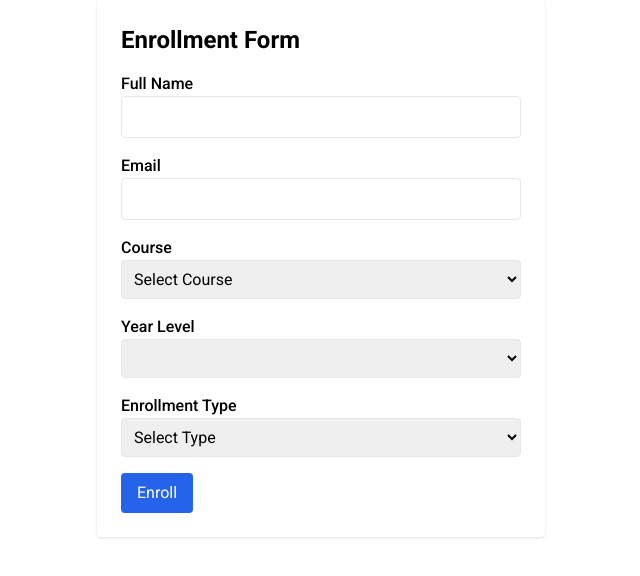
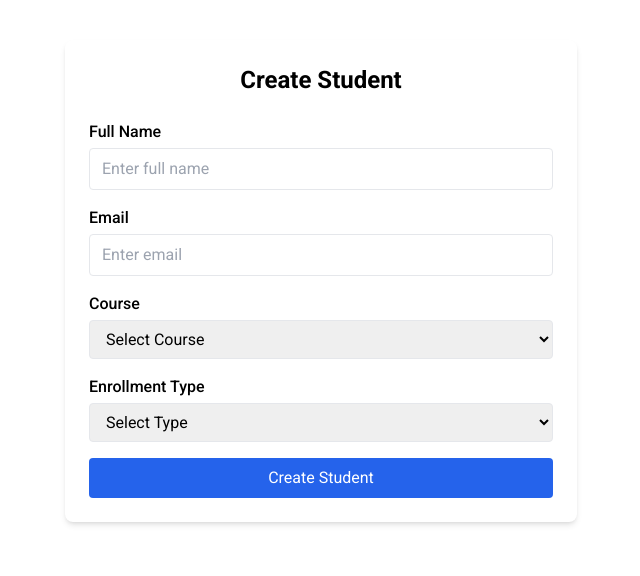
Before and after one commit to Ralphwasnotfound/Capstone, a Vue app: page /student-enrollment in a window 1280 px wide. Shown: the top 576 px of the page, without its empty margins (319-959 px from the left). Built offline with nearby package versions, Linux system fonts and the light colour scheme; no server answers.

Commit message:
enrollments again

```diff
--- a/src/App.vue
+++ b/src/App.vue
@@ -56,6 +56,7 @@ export default{
         '/dashboard/admin/reports',
         // STUDENT ENROLLMENT PAGE
         '/student-enrollment',
+        '/student-enrollment/student',
         '/admin/enrollments',
         // APPROVAL PAGE
         '/admin/approval/teachers',
--- /dev/null
+++ b/src/components/Forms/Enrollment/CreateStudentForm.vue
@@ -0,0 +1,151 @@
+<template>
+  <div class="max-w-lg mx-auto mt-10 p-6 bg-white rounded-lg shadow-md">
+    <h2 class="text-2xl font-bold mb-6 text-center">Create Student</h2>
+
+    <form @submit.prevent="handleSubmit" class="space-y-4">
+      <!-- Full Name -->
+      <div>
+        <label for="fullName" class="block font-medium mb-1">Full Name</label>
+        <input
+          v-model="form.full_name"
+          type="text"
+          id="fullName"
+          class="w-full border rounded px-3 py-2 focus:outline-none focus:ring-2 focus:ring-blue-400"
+          placeholder="Enter full name"
+          required
+        />
+      </div>
+
+      <!-- Email -->
+      <div>
+        <label for="email" class="block font-medium mb-1">Email</label>
+        <input
+          v-model="form.email"
+          type="email"
+          id="email"
+          class="w-full border rounded px-3 py-2 focus:outline-none focus:ring-2 focus:ring-blue-400"
+          placeholder="Enter email"
+          required
+        />
+      </div>
+
+      <!-- Course -->
+      <div>
+        <label for="course" class="block font-medium mb-1">Course</label>
+        <select
+          v-model="form.course_id"
+          id="course"
+          class="w-full border rounded px-3 py-2 focus:outline-none focus:ring-2 focus:ring-blue-400"
+          required
+        >
+          <option value="" disabled>Select Course</option>
+          <option value="1">BSIT</option>
+          <option value="2">BSBA</option>
+          <option value="3">BSCRIM</option>
+        </select>
+      </div>
+
+      <!-- Enrollment Type -->
+      <div>
+        <label for="enrollmentType" class="block font-medium mb-1">Enrollment Type</label>
+        <select
+          v-model="form.enrollment_type"
+          id="enrollmentType"
+          class="w-full border rounded px-3 py-2 focus:outline-none focus:ring-2 focus:ring-blue-400"
+          required
+        >
+          <option value="" disabled>Select Type</option>
+          <option value="Freshmen">Freshmen</option>
+          <option value="Old">Old Student</option>
+          <option value="Transferee">Transferee</option>
+          <option value="Shifty">Shifty</option>
+        </select>
+      </div>
+
+      <!-- Submit Button -->
+      <button
+        type="submit"
+        class="w-full bg-blue-600 text-white py-2 rounded hover:bg-blue-700 transition-colors"
+      >
+        Create Student
+      </button>
+    </form>
+  </div>
+</template>
+
+<script>
+import axios from 'axios';
+
+export default {
+  data() {
+    return {
+      form: {
+        full_name: '',
+        email: '',
+        course_id: '',
+        enrollment_type: ''
+      },
+      loading: false
+    };
+  },
+  methods: {
+    async handleSubmit() {
+      if (this.loading) return;
+      this.loading = true;
+
+      try {
+        // 1️⃣ Create student
+        const createResp = await axios.post(
+          'http://localhost:3000/students/create',
+          { ...this.form, course_id: Number(this.form.course_id) },
+          { headers: { Authorization: `Bearer ${localStorage.getItem('token')}` } }
+        );
+
+        if (!createResp.data.success) {
+          alert('Failed to create student: ' + (createResp.data.error || 'Unknown error'));
+          this.loading = false;
+          return;
+        }
+
+        const schoolId = createResp.data.school_id;
+
+        // 2️⃣ Fetch active semester
+        const semesterResp = await axios.get('http://localhost:3000/academic-years/active', {
+          headers: { Authorization: `Bearer ${localStorage.getItem('token')}` }
+        });
+
+        const semester = semesterResp.data.data?.semester || '1st';
+
+        // 3️⃣ Reset form and redirect
+        this.resetForm();
+
+        setTimeout(() => {
+            this.$router.push({
+                path: '/student-enrollment/student',
+                query: { schoolId, semester }
+            });
+        },)
+
+
+      } catch (err) {
+        console.error('Error creating student:', err.response?.data || err);
+        alert('Error creating student');
+      } finally {
+        this.loading = false;
+      }
+    },
+    resetForm() {
+      this.form = {
+        full_name: '',
+        email: '',
+        course_id: '',
+        enrollment_type: ''
+      };
+    }
+  }
+};
+</script>
+
+<style scoped>
+/* Optional additional styling */
+</style>
--- a/src/components/Forms/Enrollment/EnrollmentForm.vue
+++ b/src/components/Forms/Enrollment/EnrollmentForm.vue
@@ -2,33 +2,28 @@
   <form @submit.prevent="handleSubmit" class="max-w-md mx-auto p-6 bg-white rounded shadow space-y-4">
     <h2 class="text-2xl font-bold mb-4">Enrollment Form</h2>
 
-    <!-- FULLNAME -->
+    <!-- Full Name -->
     <div>
-      <label for="fullName" class="block font-medium">Full Name</label>
-      <input v-model="form.full_name" id="fullName" type="text" class="border rounded p-2 w-full" required>
+      <label class="block font-medium">Full Name</label>
+      <input type="text" :value="student?.full_name" class="border rounded p-2 w-full" readonly />
     </div>
 
     <!-- Email -->
     <div>
-      <label for="email" class="block font-medium">Email</label>
-      <input v-model="form.email" id="email" type="email" class="border rounded p-2 w-full" required>
+      <label class="block font-medium">Email</label>
+      <input type="email" :value="student?.email" class="border rounded p-2 w-full" readonly />
     </div>
 
-    <!-- Course Picker -->
+    <!-- Course -->
     <div>
-      <label for="course" class="block font-medium">Course</label>
-      <select v-model="form.course_id" id="course" class="border rounded p-2 w-full" required>
-        <option disabled value="">Select Course</option>
-        <option value="1">BSIT</option>
-        <option value="2">BSBA</option>
-        <option value="3">BSCRIM</option>
-      </select>
+      <label class="block font-medium">Course</label>
+      <input type="text" :value="student?.course_name" class="border rounded p-2 w-full" readonly />
     </div>
 
     <!-- Year Level -->
     <div>
-      <label for="year" class="block font-medium">Year Level</label>
-      <select v-model="form.year_level" id="year" class="border rounded p-2 w-full" required>
+      <label class="block font-medium">Year Level</label>
+      <select v-model="form.year_level" class="border rounded p-2 w-full" required>
         <option value="1">1st Year</option>
         <option value="2">2nd Year</option>
         <option value="3">3rd Year</option>
@@ -36,118 +31,95 @@
       </select>
     </div>
 
-    <!-- Enrollment Type -->
-    <div>
-      <label for="type" class="block font-medium">Enrollment Type</label>
-      <select v-model="form.enrollment_type" id="type" class="border rounded p-2 w-full" required>
-        <option disabled value="">Select Type</option>
-        <option value="Freshmen">Freshmen</option>
-        <option value="Old">Old Student</option>
-        <option value="Transferee">Transferee</option>
-        <option value="Shifty">Shifty</option>
-      </select>
-    </div>
-
-    <!-- Active Semester & Year -->
-    <div v-if="activeYear">
+    <!-- Semester & Academic Year -->
+    <div v-if="form.semester && activeYear">
       <p class="text-gray-700">
-        Semester: <strong>{{ activeYear.semester }}</strong> | Academic Year: <strong>{{ activeYear.year }}</strong>
+        Semester: <strong>{{ form.semester }}</strong> | Academic Year: <strong>{{ activeYear.year }}</strong>
       </p>
     </div>
 
-    <button
-      type="submit"
-      class="bg-blue-600 text-white px-4 py-2 rounded hover:bg-blue-700"
-      :disabled="!activeYear"
-    >
+    <button type="submit" class="bg-blue-600 text-white px-4 py-2 rounded hover:bg-blue-700" :disabled="!activeYear">
       Enroll
     </button>
   </form>
 </template>
 
 <script>
-import { submitEnrollment, fetchStudents, fetchActiveAcademicYear } from '@/composables/utils/api';
+import axios from 'axios';
 
 export default {
-  name: 'EnrollmentForm',
   data() {
     return {
       form: {
-        full_name: '',
-        email: '',
-        course_id: '',
         year_level: '',
-        enrollment_type: '',
         academic_year_id: null,
-        semester: ''
+        semester: '',
+        student_id: null,
+        school_id: null,
       },
-      students: [],
-      activeYear: null
+      student: null,
+      activeYear: null,
     }
   },
+  async mounted() {
+    this.form.school_id = this.$route.query.schoolId;
+    this.form.semester = this.$route.query.semester;
+
+    await this.loadActiveYear();
+    await this.loadStudent();
+  },
   methods: {
-    async handleSubmit() {
-      if (!this.activeYear) {
-        alert('Cannot submit: Active academic year not found.');
-        return;
-      }
+    async loadActiveYear() {
+      const resp = await axios.get('http://localhost:3000/academic-years/active', {
+        headers: { Authorization: `Bearer ${localStorage.getItem('token')}` }
+      });
+      this.activeYear = resp.data.data;
 
-      // Ensure academic year and semester are always included
-      this.form.academic_year_id = this.activeYear.id;
-      this.form.semester = this.activeYear.semester;
+      if (!this.form.semester) this.form.semester = this.activeYear?.semester || '1st';
+      if (!this.form.academic_year_id) this.form.academic_year_id = this.activeYear?.id;
+    },
 
-      console.log('Submitting enrollment:', this.form); // ✅ Debug check
+    async loadStudent() {
+      // 1️⃣ Get basic student data from /students/me
+      const meResp = await axios.get('http://localhost:3000/students/me', {
+        headers: { Authorization: `Bearer ${localStorage.getItem('token')}` }
+      });
+      const meStudent = meResp.data.data;
+      this.student = meStudent;
+      this.form.student_id = meStudent.id;
 
-      try {
-        const { success } = await submitEnrollment(this.form);
+      // 2️⃣ Fetch full student info including course_id from /students
+      const allResp = await axios.get(`http://localhost:3000/students`, {
+        headers: { Authorization: `Bearer ${localStorage.getItem('token')}` }
+      });
+      const allStudents = allResp.data;
 
-        if (success) {
-          alert('Enrollment Submitted');
-          this.resetForm();
-          this.loadStudents();
-        } else {
-          alert('Submission Failed');
-        }
-      } catch (err) {
-        console.error('Enrollment error', err);
-        alert('Submission Failed');
+      // Find matching student by id
+      const fullStudent = allStudents.find(s => s.id === meStudent.id);
+      if (fullStudent) {
+        // Map course_id to course_name dynamically
+        const courseMap = {
+          1: 'BSIT',
+          2: 'BSBA',
+          3: 'BSCRIM'
+        };
+        this.student.course_name = courseMap[fullStudent.course_id] || 'Unknown';
+      } else {
+        this.student.course_name = 'Unknown';
       }
     },
 
-    resetForm() {
-      this.form = {
-        full_name: '',
-        email: '',
-        course_id: '',
-        year_level: '',
-        enrollment_type: '',
-        academic_year_id: this.activeYear.id,
-        semester: this.activeYear.semester
-      };
-    },
-
-    async loadActiveYear() {
+    async handleSubmit() {
       try {
-        const { success, data } = await fetchActiveAcademicYear();
-        if (success && data) this.activeYear = data;
-        else console.warn('No active academic year found');
+        const resp = await axios.post('http://localhost:3000/enrollments/create', this.form, {
+          headers: { Authorization: `Bearer ${localStorage.getItem('token')}` }
+        });
+        if (resp.data.success) alert('Enrollment submitted!');
       } catch (err) {
-        console.error('Error fetching active academic year:', err);
-      }
-    },
-
-    async loadStudents() {
-      try {
-        const { success, data } = await fetchStudents();
-        if (success) this.students = data;
-      } catch (err) {
-        console.error('Error fetching students:', err);
+        console.error(err);
+        alert('Enrollment failed');
       }
     }
-  },
-  mounted() {
-    this.loadActiveYear();
-    this.loadStudents();
   }
 }
 </script>
--- a/src/router/index.js
+++ b/src/router/index.js
@@ -99,6 +99,11 @@ const router = createRouter({
       path: '/admin/approval/students',
       name: 'Student Approval',
       component: () => import('@/components/Dashboards/Admin/Approval/StudentsApprovalView.vue')
+    },
+    {
+      path: '/student-enrollment/student',
+      name: 'Studen Enrollment',
+      component: () => import('@/components/Enrollment/Pages/EnrollmentPage.vue')
     },
     {
       path: '/student/:schoolId/subjects',
--- a/src/views/Auth/StudentEnrollmentPage.vue
+++ b/src/views/Auth/StudentEnrollmentPage.vue
@@ -1,16 +1,17 @@
 <template>
     <div>
-        <EnrollmentForm/>
+        <CreateStudentForm/>
     </div>
 </template>
 
 <script>
-import EnrollmentForm from '@/components/Forms/Enrollment/EnrollmentForm.vue';
+import CreateStudentForm from '@/components/Forms/Enrollment/CreateStudentForm.vue';
+
 
 
     export default {
         components: {
-            EnrollmentForm,
+            CreateStudentForm,
         },
         data() {
             return {
```
Also changed, not shown: src/components/Enrollment/Enrollments/EnrollmentModal.vue (deleted, +0 -15 lines), src/components/Enrollment/Enrollments/EnrollmentTable.vue (deleted, +0 -15 lines), src/components/Enrollment/Pages/EnrollmentPage.vue (added, +19 -0 lines), 2 other files (tests, documents, lock files or other folders).
